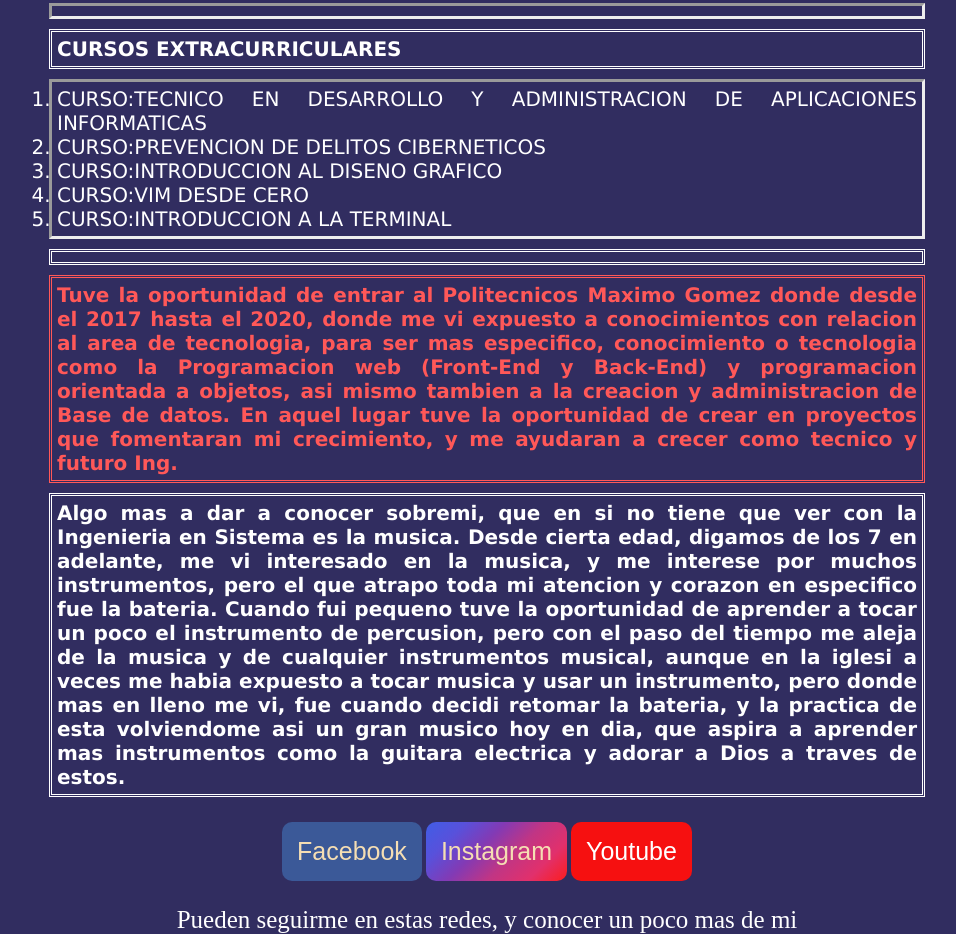
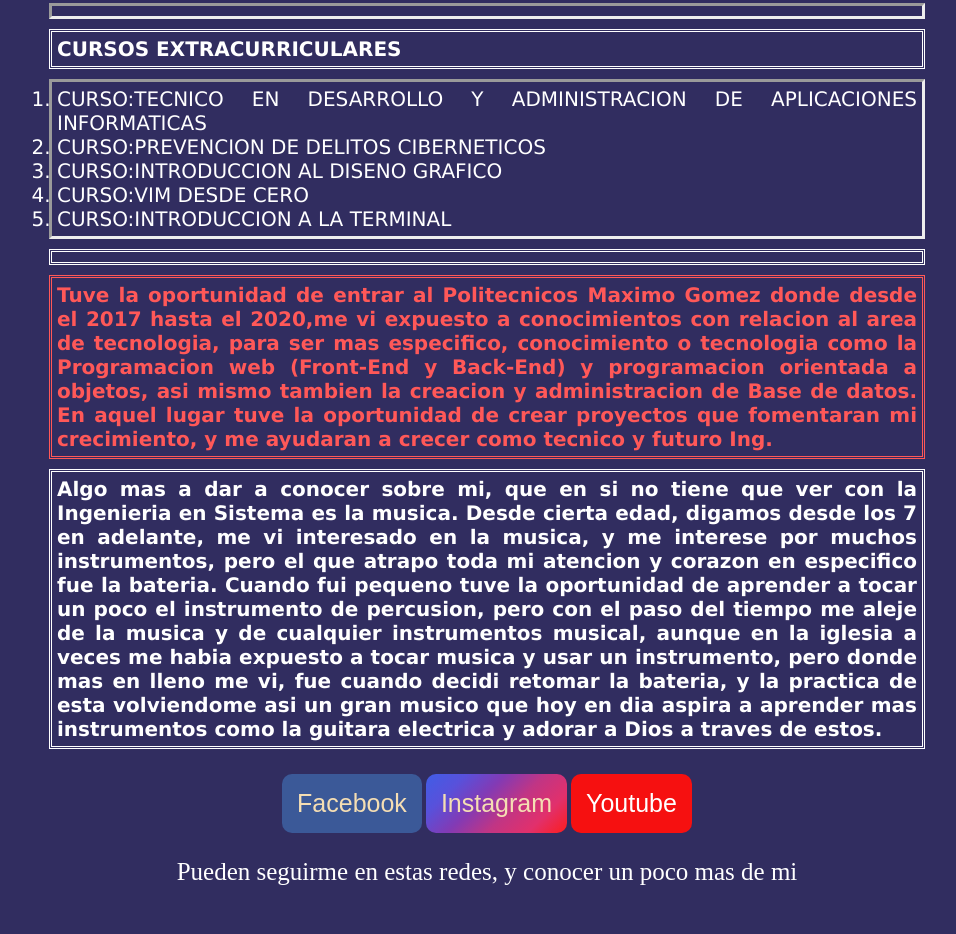
Before and after one commit to jhonsyops/Practica-2-Jhonfrer-villar, a plain HTML site: page index.html in a window 1280 px wide. Shown: the part 612-1546 px from the top of the page, without its empty margins (153-1109 px from the left). After the commit the page ends 1498 px from the top, so only its background shows below. Drawn offline with Linux system fonts and the light colour scheme; a script that the page names is missing.

Commit message:
actualizado

```diff
--- a/index.html
+++ b/index.html
@@ -12,7 +12,7 @@
   Mi nombre es Jhonfrer Villar de Leon y tengo 21 anos de edad. Pertenezco a la ciudad de Bani, Peravia
   donde naci y me crie bajo el corazon de mis padres y mi abuelos.
 
- Soyy un joven cristiano que ama servir a Dios a traves de la musica, desempenandome como baterista en el Templo Comunitario
+ Soy un joven cristiano que ama servir a Dios a traves de la musica, desempenandome como baterista en el Templo Comunitario
  Casa de Dios (TCCD). Asi mismo, tambien soy un estudiante en termino de carreras (Ingenieria en Sistema) en la Universidad
  Dominicana O&M, donde he hecho companeros de carrera y asi mismo me he expuesto nuevamente a la programacion
  tanto web, movil y orientada a objetos, la creacion y admnistracion de base de datos y el analisis de datos.
@@ -34,22 +34,22 @@
 </div>
 <p class="parrafo3">
 Tuve la oportunidad de entrar al Politecnicos Maximo Gomez donde desde el 2017
-hasta el 2020, donde me vi expuesto a conocimientos con relacion al area de tecnologia,
+hasta el 2020,me vi expuesto a conocimientos con relacion al area de tecnologia,
 para ser mas especifico, conocimiento o tecnologia como la Programacion web (Front-End y
-Back-End) y programacion orientada a objetos, asi mismo tambien a la creacion y administracion
+Back-End) y programacion orientada a objetos, asi mismo tambien la creacion y administracion
 de Base de datos.
 
-En aquel lugar tuve la oportunidad de crear en proyectos que fomentaran mi crecimiento, y me ayudaran
+En aquel lugar tuve la oportunidad de crear proyectos que fomentaran mi crecimiento, y me ayudaran
 a crecer como tecnico y futuro Ing.
 </p>
 
-<p id="parrafo4" >Algo mas a dar a conocer sobremi, que en si no tiene que ver con la Ingenieria en Sistema
-es la musica. Desde cierta edad, digamos de los 7 en adelante, me vi interesado en la musica, y me interese
+<p id="parrafo4" >Algo mas a dar a conocer sobre mi, que en si no tiene que ver con la Ingenieria en Sistema
+es la musica. Desde cierta edad, digamos desde los 7 en adelante, me vi interesado en la musica, y me interese
 por muchos instrumentos, pero el que atrapo toda mi atencion y corazon en especifico fue la bateria. Cuando fui
 pequeno tuve la oportunidad de aprender a tocar un poco el instrumento de percusion, pero con el paso del tiempo
-me aleja de la musica y de cualquier instrumentos musical, aunque en la iglesi a veces me habia expuesto a tocar
+me aleje de la musica y de cualquier instrumentos musical, aunque en la iglesia a veces me habia expuesto a tocar
 musica y usar un instrumento, pero donde mas en lleno me vi, fue cuando decidi retomar la bateria, y la practica de esta
-volviendome asi un gran musico hoy en dia, que aspira a aprender mas instrumentos como la guitara electrica y adorar a Dios
+volviendome asi un gran musico que hoy en dia aspira a aprender mas instrumentos como la guitara electrica y adorar a Dios
 a traves de estos.
 </p>
 
```
